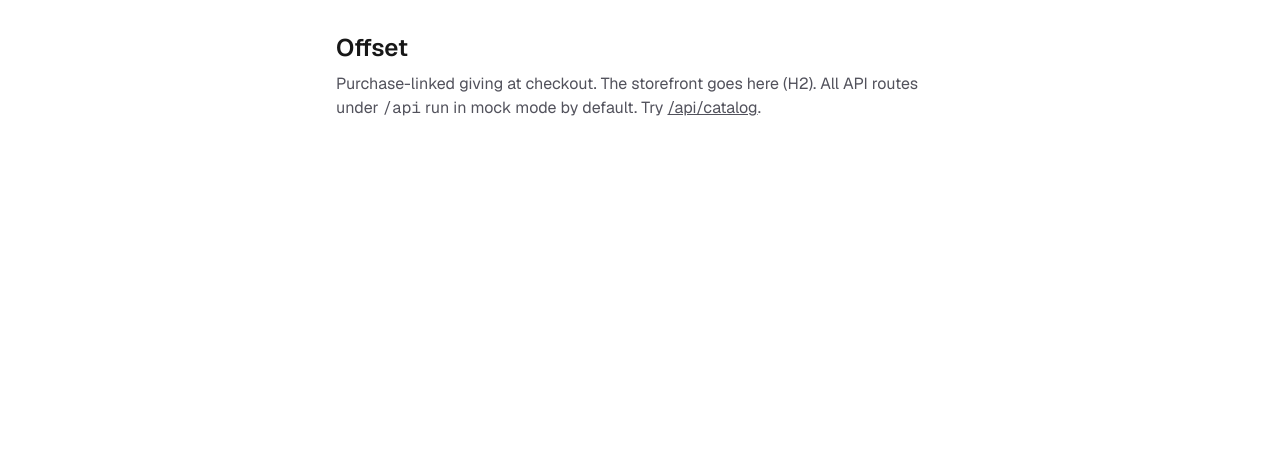
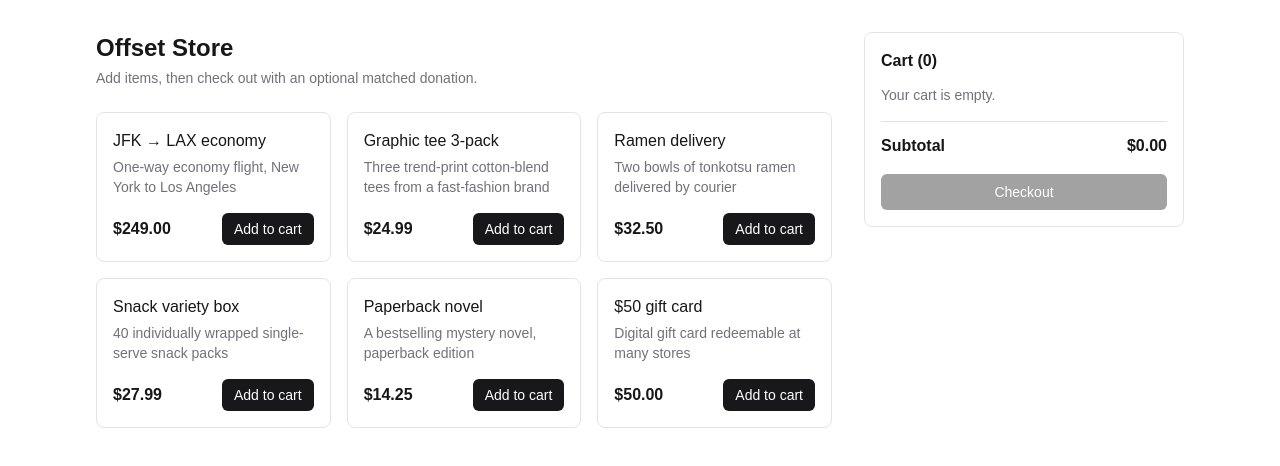
Before and after one commit to zhangjames01/offset, a Next.js app: page / in a window 1280 px wide. Shown: the top 466 px of the page. Built offline with nearby package versions, Linux system fonts and the light colour scheme.

Commit message:
H2: storefront + cart against /api/catalog (mock)

```diff
--- a/app/layout.tsx
+++ b/app/layout.tsx
@@ -2,6 +2,7 @@ import type { Metadata } from "next";
 // Self-hosted Geist (no Google Fonts fetch at build time).
 import { GeistSans } from "geist/font/sans";
 import { GeistMono } from "geist/font/mono";
+import { CartProvider } from "@/components/CartProvider";
 import "./globals.css";
 
 export const metadata: Metadata = {
@@ -15,7 +16,9 @@ export default function RootLayout({ children }: LayoutProps<"/">) {
       lang="en"
       className={`${GeistSans.variable} ${GeistMono.variable} h-full antialiased`}
     >
-      <body className="min-h-full flex flex-col">{children}</body>
+      <body className="min-h-full flex flex-col">
+        <CartProvider>{children}</CartProvider>
+      </body>
     </html>
   );
 }
--- a/app/page.tsx
+++ b/app/page.tsx
@@ -1,12 +1,5 @@
-// Placeholder home page. Hua replaces this with the storefront in H2.
+import { Storefront } from "@/components/Storefront";
+
 export default function Home() {
-  return (
-    <main className="mx-auto max-w-2xl p-8 font-sans">
-      <h1 className="text-2xl font-semibold">Offset</h1>
-      <p className="mt-2 text-zinc-600">
-        Purchase-linked giving at checkout. The storefront goes here (H2). All API routes under{" "}
-        <code>/api</code> run in mock mode by default. Try <a className="underline" href="/api/catalog">/api/catalog</a>.
-      </p>
-    </main>
-  );
+  return <Storefront />;
 }
--- /dev/null
+++ b/components/CartProvider.tsx
@@ -0,0 +1,44 @@
+"use client";
+
+import { createContext, useContext, useEffect, useReducer, useRef, type ReactNode } from "react";
+import { cartReducer, emptyCart, type Cart, type CartAction } from "@/lib/cart";
+
+const STORAGE_KEY = "offset.cart.v1";
+
+type CartContextValue = { cart: Cart; dispatch: (action: CartAction) => void };
+const CartContext = createContext<CartContextValue | null>(null);
+
+export function CartProvider({ children }: { children: ReactNode }) {
+  const [cart, dispatch] = useReducer(cartReducer, undefined, () => emptyCart("cart_pending"));
+  const loaded = useRef(false);
+
+  // Restore after mount (localStorage isn't available during SSR).
+  useEffect(() => {
+    let restored: Cart | null = null;
+    try {
+      const raw = window.localStorage.getItem(STORAGE_KEY);
+      if (raw) restored = JSON.parse(raw) as Cart;
+    } catch {
+      // Storage blocked or corrupt: start empty.
+    }
+    dispatch({ type: "load", cart: restored?.lines ? restored : emptyCart() });
+    loaded.current = true;
+  }, []);
+
+  useEffect(() => {
+    if (!loaded.current) return;
+    try {
+      window.localStorage.setItem(STORAGE_KEY, JSON.stringify(cart));
+    } catch {
+      // Non-fatal: cart just won't survive a reload.
+    }
+  }, [cart]);
+
+  return <CartContext.Provider value={{ cart, dispatch }}>{children}</CartContext.Provider>;
+}
+
+export function useCart(): CartContextValue {
+  const ctx = useContext(CartContext);
+  if (!ctx) throw new Error("useCart must be used inside <CartProvider>");
+  return ctx;
+}
--- /dev/null
+++ b/components/Storefront.tsx
@@ -0,0 +1,124 @@
+"use client";
+
+import { useEffect, useState } from "react";
+import { CatalogResponse, type Product } from "@/contracts";
+import { formatCents, itemCount, MAX_QTY, subtotalCents } from "@/lib/cart";
+import { useCart } from "./CartProvider";
+
+type Load = { status: "loading" } | { status: "error"; message: string } | { status: "ok"; products: Product[] };
+
+export function Storefront() {
+  const [load, setLoad] = useState<Load>({ status: "loading" });
+
+  useEffect(() => {
+    let cancelled = false;
+    fetch("/api/catalog")
+      .then(async (res) => {
+        if (!res.ok) throw new Error(`Catalog failed (${res.status})`);
+        return CatalogResponse.parse(await res.json());
+      })
+      .then((data) => !cancelled && setLoad({ status: "ok", products: data.products }))
+      .catch((err: unknown) => {
+        if (!cancelled) setLoad({ status: "error", message: err instanceof Error ? err.message : "Catalog failed" });
+      });
+    return () => {
+      cancelled = true;
+    };
+  }, []);
+
+  return (
+    <main className="mx-auto grid w-full max-w-6xl gap-8 p-4 sm:p-8 lg:grid-cols-[1fr_320px]">
+      <section>
+        <h1 className="text-2xl font-semibold">Offset Store</h1>
+        <p className="mt-1 text-sm text-zinc-500">Add items, then check out with an optional matched donation.</p>
+        <div className="mt-6">
+          {load.status === "loading" && <p className="text-zinc-500">Loading products…</p>}
+          {load.status === "error" && <p className="text-red-600">{load.message}</p>}
+          {load.status === "ok" && (
+            <ul className="grid gap-4 sm:grid-cols-2 xl:grid-cols-3">
+              {load.products.map((p) => (
+                <ProductCard key={p.id} product={p} />
+              ))}
+            </ul>
+          )}
+        </div>
+      </section>
+      <CartPanel />
+    </main>
+  );
+}
+
+function ProductCard({ product }: { product: Product }) {
+  const { dispatch } = useCart();
+  return (
+    <li className="flex flex-col rounded-lg border border-zinc-200 p-4 dark:border-zinc-800">
+      <h2 className="font-medium">{product.name}</h2>
+      <p className="mt-1 flex-1 text-sm text-zinc-500">{product.description}</p>
+      <div className="mt-4 flex items-center justify-between">
+        <span className="font-semibold tabular-nums">{formatCents(product.priceCents)}</span>
+        <button
+          type="button"
+          onClick={() => dispatch({ type: "add", product })}
+          className="rounded-md bg-zinc-900 px-3 py-1.5 text-sm text-white hover:bg-zinc-700 dark:bg-zinc-100 dark:text-zinc-900"
+        >
+          Add to cart
+        </button>
+      </div>
+    </li>
+  );
+}
+
+function CartPanel() {
+  const { cart, dispatch } = useCart();
+  const count = itemCount(cart);
+
+  return (
+    <aside className="h-fit rounded-lg border border-zinc-200 p-4 lg:sticky lg:top-8 dark:border-zinc-800">
+      <h2 className="font-semibold">Cart ({count})</h2>
+      {count === 0 ? (
+        <p className="mt-3 text-sm text-zinc-500">Your cart is empty.</p>
+      ) : (
+        <ul className="mt-3 divide-y divide-zinc-200 dark:divide-zinc-800">
+          {cart.lines.map(({ product, quantity }) => (
+            <li key={product.id} className="flex items-center gap-2 py-2 text-sm">
+              <span className="flex-1">{product.name}</span>
+              <select
+                aria-label={`Quantity for ${product.name}`}
+                value={quantity}
+                onChange={(e) => dispatch({ type: "setQty", productId: product.id, quantity: Number(e.target.value) })}
+                className="rounded border border-zinc-300 bg-transparent px-1 dark:border-zinc-700"
+              >
+                {Array.from({ length: MAX_QTY }, (_, i) => i + 1).map((n) => (
+                  <option key={n} value={n}>
+                    {n}
+                  </option>
+                ))}
+              </select>
+              <span className="w-20 text-right tabular-nums">{formatCents(product.priceCents * quantity)}</span>
+              <button
+                type="button"
+                aria-label={`Remove ${product.name}`}
+                onClick={() => dispatch({ type: "remove", productId: product.id })}
+                className="text-zinc-400 hover:text-red-600"
+              >
+                ✕
+              </button>
+            </li>
+          ))}
+        </ul>
+      )}
+      <div className="mt-4 flex justify-between border-t border-zinc-200 pt-3 font-semibold dark:border-zinc-800">
+        <span>Subtotal</span>
+        <span className="tabular-nums">{formatCents(subtotalCents(cart))}</span>
+      </div>
+      {/* TODO(H3): link to /checkout once the donation card page exists. */}
+      <button
+        type="button"
+        disabled
+        className="mt-4 w-full rounded-md bg-zinc-900 py-2 text-sm text-white disabled:opacity-40 dark:bg-zinc-100 dark:text-zinc-900"
+      >
+        Checkout
+      </button>
+    </aside>
+  );
+}
--- /dev/null
+++ b/lib/cart.ts
@@ -0,0 +1,78 @@
+// Cart state for the storefront (H2). Pure functions so they're unit-testable.
+import type { CartItem, ClassifyRequest, Product } from "@/contracts";
+
+export type CartLine = { product: Product; quantity: number };
+export type Cart = { id: string; lines: CartLine[] };
+
+export const MAX_QTY = 9;
+
+export type CartAction =
+  | { type: "add"; product: Product }
+  | { type: "setQty"; productId: string; quantity: number }
+  | { type: "remove"; productId: string }
+  | { type: "clear" }
+  | { type: "load"; cart: Cart };
+
+export function newCartId(): string {
+  return `cart_${Math.random().toString(36).slice(2, 10)}`;
+}
+
+export function emptyCart(id = newCartId()): Cart {
+  return { id, lines: [] };
+}
+
+export function cartReducer(cart: Cart, action: CartAction): Cart {
+  switch (action.type) {
+    case "add": {
+      const existing = cart.lines.find((l) => l.product.id === action.product.id);
+      if (existing) {
+        return cartReducer(cart, {
+          type: "setQty",
+          productId: action.product.id,
+          quantity: existing.quantity + 1,
+        });
+      }
+      return { ...cart, lines: [...cart.lines, { product: action.product, quantity: 1 }] };
+    }
+    case "setQty": {
+      const quantity = Math.min(MAX_QTY, Math.floor(action.quantity));
+      if (quantity < 1) return cartReducer(cart, { type: "remove", productId: action.productId });
+      return {
+        ...cart,
+        lines: cart.lines.map((l) => (l.product.id === action.productId ? { ...l, quantity } : l)),
+      };
+    }
+    case "remove":
+      return { ...cart, lines: cart.lines.filter((l) => l.product.id !== action.productId) };
+    case "clear":
+      // New id so a fresh cart never reuses a cached classification.
+      return emptyCart();
+    case "load":
+      return action.cart;
+  }
+}
+
+export function itemCount(cart: Cart): number {
+  return cart.lines.reduce((n, l) => n + l.quantity, 0);
+}
+
+/** Display-only subtotal. The server re-prices from the catalog at create-order. */
+export function subtotalCents(cart: Cart): number {
+  return cart.lines.reduce((sum, l) => sum + l.product.priceCents * l.quantity, 0);
+}
+
+/** Builds the POST /api/classify body (used by H3). Never includes caps or expectedCategory. */
+export function toClassifyRequest(cart: Cart, userId = "demo-user"): ClassifyRequest {
+  const items: CartItem[] = cart.lines.map((l) => ({
+    productId: l.product.id,
+    name: l.product.name,
+    description: l.product.description,
+    unitPriceCents: l.product.priceCents,
+    quantity: l.quantity,
+  }));
+  return { cartId: cart.id, currency: "USD", items, subtotalCents: subtotalCents(cart), userId };
+}
+
+export function formatCents(cents: number): string {
+  return new Intl.NumberFormat("en-US", { style: "currency", currency: "USD" }).format(cents / 100);
+}
```
Also changed, not shown: 1 other file (tests, documents, lock files or other folders).
